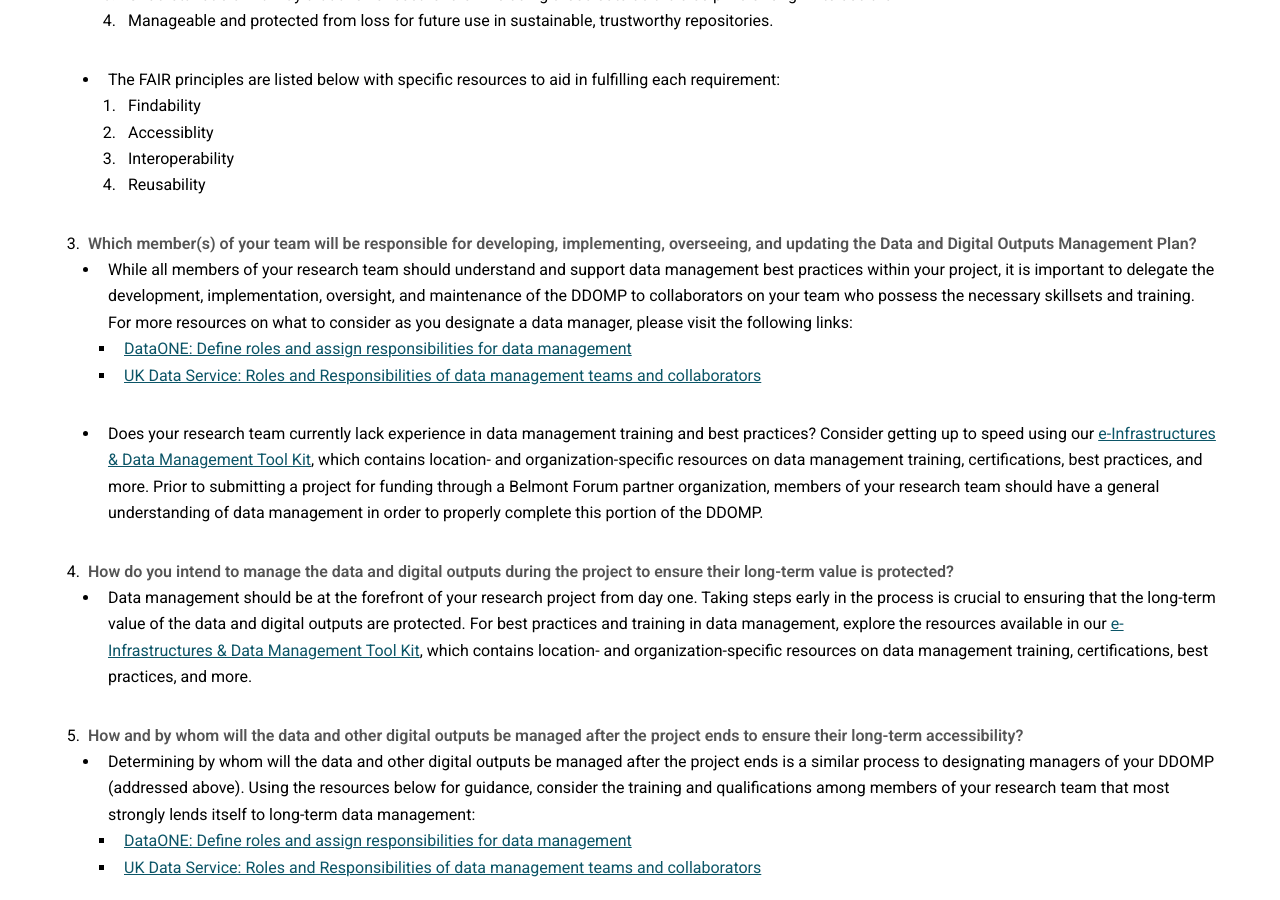
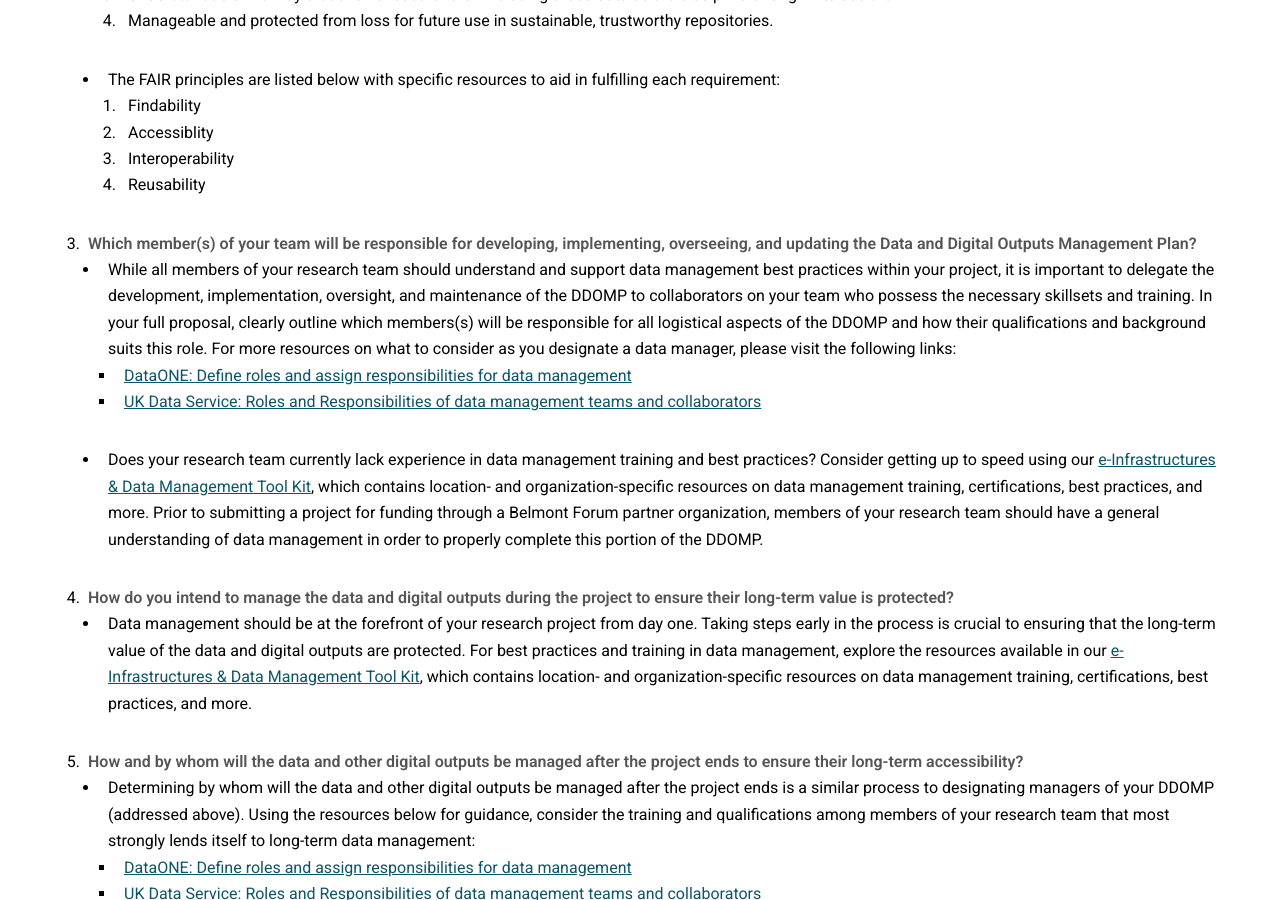
Before and after one commit to bfe-inf/toolkit, a Jekyll site: the page ddomp-fullproposal.html, which Jekyll copies as it is, in a window 1280 px wide and 900 px high, scrolled down 1520 px. Built offline with Jekyll 4.4.1, drawn with Linux system fonts in a browser that asks for light colours.

Commit message:
Update ddomp-fullproposal.html

```diff
--- a/ddomp-fullproposal.html
+++ b/ddomp-fullproposal.html
@@ -84,7 +84,7 @@
 							</ul>
 						<li><strong>Which member(s) of your team will be responsible for developing, implementing, overseeing, and updating the Data and Digital Outputs Management Plan?</strong></li>
 							<ul>
-								<li>While all members of your research team should understand and support data management best practices within your project, it is important to delegate the development, implementation, oversight, and maintenance of the DDOMP to collaborators on your team who possess the necessary skillsets and training. For more resources on what to consider as you designate a data manager, please visit the following links:</li>
+								<li>While all members of your research team should understand and support data management best practices within your project, it is important to delegate the development, implementation, oversight, and maintenance of the DDOMP to collaborators on your team who possess the necessary skillsets and training. In your full proposal, clearly outline which members(s) will be responsible for all logistical aspects of the DDOMP and how their qualifications and background suits this role. For more resources on what to consider as you designate a data manager, please visit the following links:</li>
 									<ul style="list-style-type:square">
 										<li><a href="https://www.dataone.org/best-practices/define-roles-and-assign-responsibilities-data-management" target="_blank">DataONE: Define roles and assign responsibilities for data management</a></li>
 										<li><a href="https://www.ukdataservice.ac.uk/manage-data/plan/roles-and-responsibilities" target="_blank">UK Data Service: Roles and Responsibilities of data management teams and collaborators</a></li>
```
